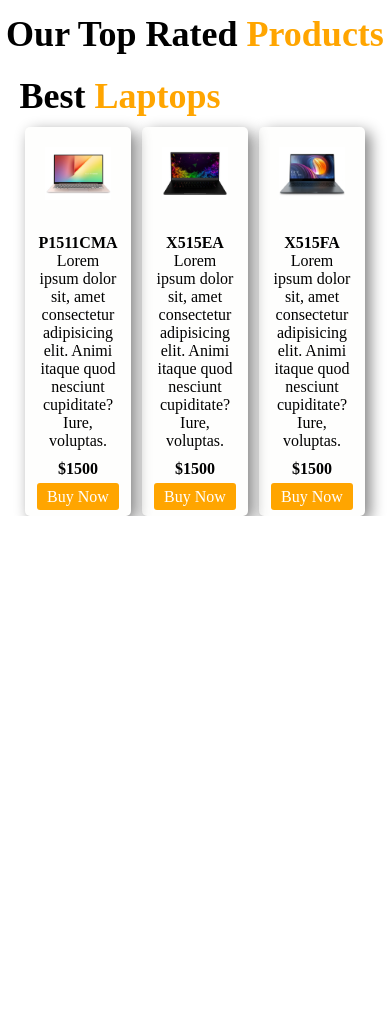
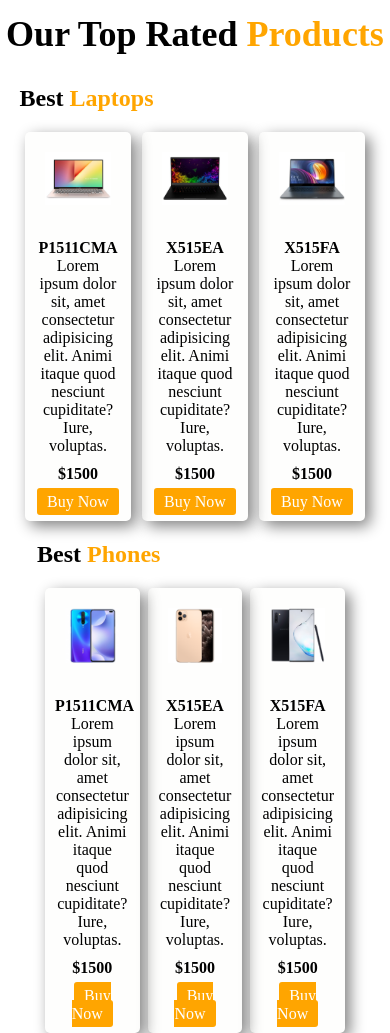
Before and after one commit to Flocky05/It-products, a plain HTML site: page index.html in a window 390 px wide. Shown: the part 1133-2166 px from the top of the page. Before the commit the page ends 1649 px from the top, so only its background shows below. Drawn offline with Linux system fonts and the light colour scheme.

Commit message:
added phone section

```diff
--- a/Styles/styles.css
+++ b/Styles/styles.css
@@ -76,3 +76,27 @@ body{
     padding: 20px;
 }
 /* laptop card ends */
+
+/* phone section start  */
+.phone-section{
+    width: 90%;
+    margin: 0 auto;
+
+}
+.phone-cards{
+
+    display: flex;
+    justify-content: space-evenly;
+
+}
+.phone-card{
+    width: 30%;
+    background-color: rgba(242, 240, 237, 0.11);
+    border-radius: 5px;
+    box-shadow: 5px 5px 15px gray;
+}
+.phone-card img{
+    width: 100%;
+    padding: 20px;
+}
+/* phone section end  */
--- a/index.html
+++ b/index.html
@@ -63,8 +63,9 @@
         <!-- top rated products start -->
         <section class="top-rated-section">
             <h2 style="font-size: 36px;padding:10px 0px ; text-align: center;">Our Top Rated <span style="color:orange">Products</span> </h2>
+            <!-- laptop section start -->
             <div class="laptop-section">
-                <h2 style="font-size: 36px;padding:10px 0px;">Best <span style="color:orange">Laptops</span> </h2>
+                <h2 style="font-size: 24px;padding:20px 0px;">Best <span style="color:orange">Laptops</span> </h2>
                 <div class="laptop-cards">
                     <div class="laptop-card">
                         <div>
@@ -99,8 +100,50 @@
                             <a href=""class="btn">Buy Now</a>
                         </div>
                     </div>
+                </div>
+                <!-- laptop section end -->
 
+            <!-- phones section start -->
+            <div class="phone-section">
+                <h2 style="font-size: 24px;padding:20px 0px;">Best <span style="color:orange">Phones</span> </h2>
+                <div class="phone-cards">
+                    <div class="phone-card">
+                        <div>
+                            <img src="./images/products/phones/phone-1.png" alt="">
+                        </div>
+                        <div class="card-text" style="text-align: center;padding: 10px; box-shadow: 2px;">
+                            <h4>P1511CMA</h4>
+                            <p>Lorem ipsum dolor sit, amet consectetur adipisicing elit. Animi itaque quod nesciunt cupiditate? Iure, voluptas.</p>
+                            <h4 style="padding: 10px;">$1500</h4>
+                            <a href=""class="btn">Buy Now</a>
+                        </div>
+                    </div>
+                    <div class="phone-card">
+                        <div>
+                            <img src="./images/products/phones/phone-2.png" alt="">
+                        </div>
+                        <div class="card-text" style="text-align: center;padding: 10px; box-shadow: 2px;">
+                            <h4>X515EA</h4>
+                            <p>Lorem ipsum dolor sit, amet consectetur adipisicing elit. Animi itaque quod nesciunt cupiditate? Iure, voluptas.</p>
+                            <h4 style="padding: 10px;">$1500</h4>
+                            <a href=""class="btn">Buy Now</a>
+                        </div>
+                    </div>
+                    <div class="phone-card">
+                        <div>
+                            <img src="./images/products/phones/phone-3.png" alt="">
+                        </div>
+                        <div class="card-text" style="text-align: center;padding: 10px; box-shadow: 2px;">
+                            <h4>X515FA</h4>
+                            <p>Lorem ipsum dolor sit, amet consectetur adipisicing elit. Animi itaque quod nesciunt cupiditate? Iure, voluptas.</p>
+                            <h4 style="padding: 10px;">$1500</h4>
+                            <a href=""class="btn">Buy Now</a>
+                        </div>
+                    </div>
                 </div>
+                <!-- Mobail section end -->
+
+            </div>
             </div>
         </section>
 
```
